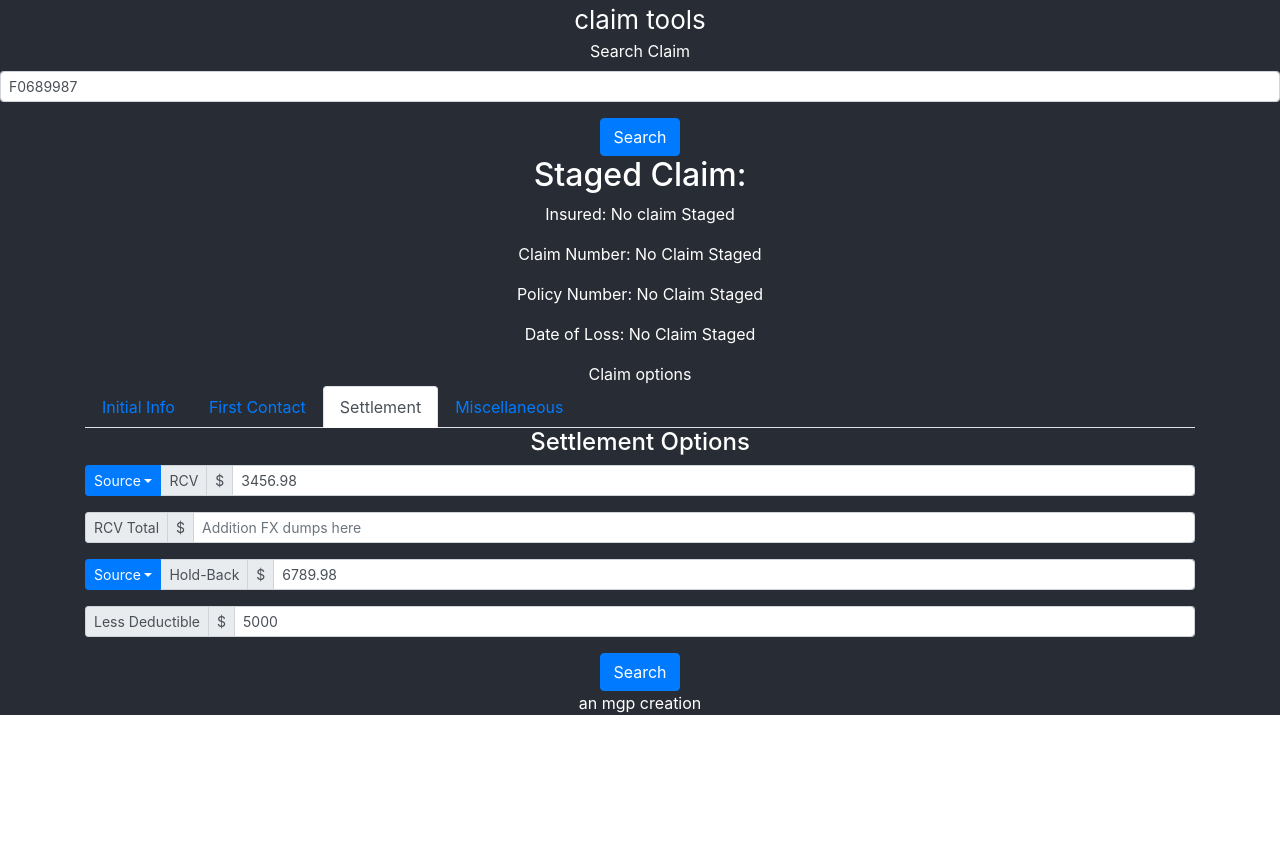
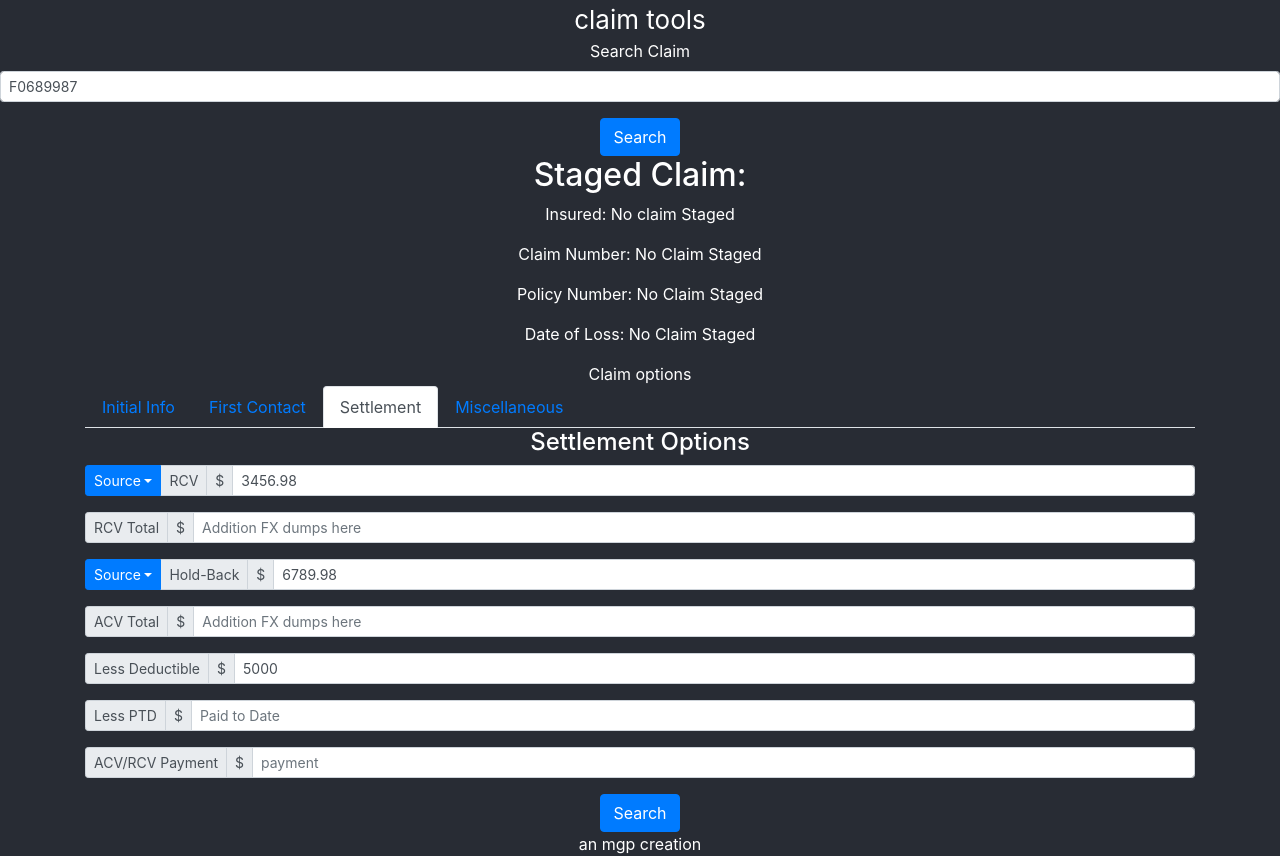
Before and after one commit to glennneiger/claim-tools, a React (Create React App) app in the folder claim-tools/: page / in a window 1280 px wide. Before the commit the page ends 800 px from the top, so only its background shows below. Built offline with nearby package versions, Linux system fonts and the light colour scheme.

Commit message:
added all primary fields - settlement

```diff
--- a/claim-tools/src/comp/Settlement.js
+++ b/claim-tools/src/comp/Settlement.js
@@ -62,8 +62,7 @@ class Settlement extends Component {
                     errors,
                 }) => (
                     <Form
-                        onSubmit={ handleSubmit }
-                    >
+                        onSubmit={ handleSubmit } >
                         <h4>Settlement Options</h4>
                             <InputGroup
                                 className="mb-3"
@@ -73,8 +72,7 @@ class Settlement extends Component {
                                     as={InputGroup.Prepend}
                                     //variant="outline-secondary"
                                     title={this.state.rebuildEstimateSource}
-                                    id="input-group-dropdown-1"
-                                >
+                                    id="input-group-dropdown-1" >
                                 <Dropdown.Item as="button" href="#" value='Independent Adjuster' onClick={ this.updateEstimateSource } >Independent Adjuster</Dropdown.Item>
                                 <Dropdown.Item as="button" href="#" value='Builder Consultant' onClick={ this.updateEstimateSource } >Builder Consultant</Dropdown.Item>
                             </DropdownButton>
@@ -90,13 +88,11 @@ class Settlement extends Component {
                                     value={ values.rcv }
                                     onChange={ handleChange }
                                     onBlur={ handleBlur }
-                                    isValid={ touched.rcv && !errors.rcv }
-                                />
+                                    isValid={ touched.rcv && !errors.rcv } />
                             </InputGroup>
                             <InputGroup
                             className="mb-3"
-                            size="sm"
-                            >
+                            size="sm" >
                                 <InputGroup.Prepend>
                                     <InputGroup.Text>RCV Total</InputGroup.Text>
                                     <InputGroup.Text>$</InputGroup.Text>
@@ -109,16 +105,16 @@ class Settlement extends Component {
                                     value={ values.rcvTotal }
                                     onChange={ handleChange }
                                     onBlur={ handleBlur }
-                                    isValid={ touched.rcvTotal && !errors.rcvTotal }
-                                />
+                                    isValid={ touched.rcvTotal && !errors.rcvTotal } />
                             </InputGroup>
-                            <InputGroup className="mb-3" size='sm'>
+                            <InputGroup
+                                className="mb-3"
+                                size='sm'>
                                 <DropdownButton
                                 as={InputGroup.Prepend}
                                 //variant="outline-secondary"
                                 title={this.state.depreciationSource}
-                                id="input-group-dropdown-1"
-                                >
+                                id="input-group-dropdown-1" >
                                 <Dropdown.Item as="button" href="#" value='Independent Adjuster' onClick={ this.updateDepreciationSource } >Independent Adjuster</Dropdown.Item>
                                 <Dropdown.Item as="button" href="#" value='Builder Consultant' onClick={ this.updateDepreciationSource } >Builder Consultant</Dropdown.Item>
                             </DropdownButton>
@@ -134,13 +130,28 @@ class Settlement extends Component {
                                     value={ values.depreciation }
                                     onChange={ handleChange }
                                     onBlur={ handleBlur }
-                                    isValid={ touched.depreciation && !errors.depreciation }
-                                />
+                                    isValid={ touched.depreciation && !errors.depreciation } />
                             </InputGroup>
                             <InputGroup
                                 className="mb-3"
-                                size="sm"
-                                >
+                                size="sm" >
+                                <InputGroup.Prepend>
+                                    <InputGroup.Text>ACV Total</InputGroup.Text>
+                                    <InputGroup.Text>$</InputGroup.Text>
+                                </InputGroup.Prepend>
+                                <FormControl
+                                    aria-label="Amount (to the nearest dollar)"
+                                    type="number"
+                                    placeholder="Addition FX dumps here"
+                                    name="acvTotal"
+                                    value={ values.acvTotal }
+                                    onChange={ handleChange }
+                                    onBlur={ handleBlur }
+                                    isValid={ touched.acvTotal && !errors.acvTotal } />
+                            </InputGroup>
+                            <InputGroup
+                                className="mb-3"
+                                size="sm" >
                                 <InputGroup.Prepend>
                                     <InputGroup.Text>Less Deductible</InputGroup.Text>
                                     <InputGroup.Text>$</InputGroup.Text>
@@ -153,13 +164,45 @@ class Settlement extends Component {
                                     value={ values.deductible }
                                     onChange={ handleChange }
                                     onBlur={ handleBlur }
-                                    isValid={ touched.deductible && !errors.deductible }
-                                />
+                                    isValid={ touched.deductible && !errors.deductible } />
+                            </InputGroup>
+                            <InputGroup
+                                className="mb-3"
+                                size="sm" >
+                                <InputGroup.Prepend>
+                                    <InputGroup.Text>Less PTD</InputGroup.Text>
+                                    <InputGroup.Text>$</InputGroup.Text>
+                                </InputGroup.Prepend>
+                                <FormControl
+                                    aria-label="Amount (to the nearest dollar)"
+                                    type="number"
+                                    placeholder="Paid to Date"
+                                    name="paidToDate"
+                                    value={ values.paidToDate }
+                                    onChange={ handleChange }
+                                    onBlur={ handleBlur }
+                                    isValid={ touched.paidToDate && !errors.paidToDate } />
+                            </InputGroup>
+                            <InputGroup
+                                className="mb-3"
+                                size="sm" >
+                                <InputGroup.Prepend>
+                                    <InputGroup.Text>ACV/RCV Payment</InputGroup.Text>
+                                    <InputGroup.Text>$</InputGroup.Text>
+                                </InputGroup.Prepend>
+                                <FormControl
+                                    aria-label="Amount (to the nearest dollar)"
+                                    type="number"
+                                    placeholder="payment"
+                                    name="payment"
+                                    value={ values.payment }
+                                    onChange={ handleChange }
+                                    onBlur={ handleBlur }
+                                    isValid={ touched.payment && !errors.payment } />
                             </InputGroup>
                             <Button
                                 variant="primary"
-                                type="submit"
-                            >
+                                type="submit" >
                                 Search
                             </Button>
                     </Form>
```
